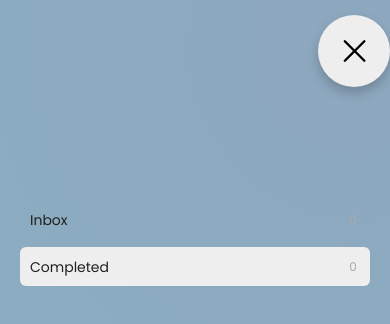
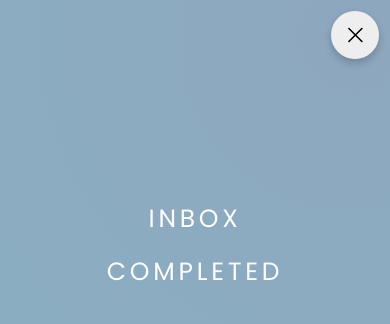
Before and after one commit to SirKaelan/Todo, a React (Create React App) app: page /completed in a window 390 px wide. Both pictures are taken after a click on the element 354 px from the left and 51 px from the top of the page. Shown: the top 324 px of the page. Built offline with nearby package versions, Linux system fonts and the light colour scheme.

Commit message:
Add hamburger drawer button styles

```diff
--- /dev/null
+++ b/src/ui/hamburger/ham-button/ham-button.module.scss
@@ -0,0 +1,36 @@
+@import "sass-partials/variables";
+@import "sass-partials/mixins";
+
+.ham_button {
+  padding: 0 2rem;
+
+  &:link,
+  &:visited {
+    text-transform: uppercase;
+    font-size: 4.5rem;
+    text-align: center;
+    color: #fff;
+    letter-spacing: 0.15em;
+    word-spacing: 0;
+    background-image: linear-gradient(
+      120deg,
+      transparent 0%,
+      transparent 50%,
+      #fff 50%
+    );
+    background-size: 220%;
+    background-repeat: no-repeat;
+    transition: transform 0.4s, color 0.4s, background-position 0.4s;
+
+    @include respond-to(sm) {
+      font-size: 2.5rem;
+    }
+  }
+
+  &:hover,
+  &:active {
+    color: #8da7be;
+    background-position: 100%;
+    transform: translateX(1rem);
+  }
+}
--- /dev/null
+++ b/src/ui/hamburger/ham-button/ham-button.tsx
@@ -0,0 +1,19 @@
+import React from "react";
+import styles from "./ham-button.module.scss";
+
+import { NavigationButton } from "features/tasks";
+import { Link } from "react-router-dom";
+
+type HamButtonProps = {
+  buttonData: NavigationButton;
+};
+
+export const HamButton = ({ buttonData }: HamButtonProps): JSX.Element => {
+  const endpoint = buttonData.label === "inbox" ? "/" : `/${buttonData.label}`;
+
+  return (
+    <Link to={endpoint} className={styles.ham_button}>
+      <span>{buttonData.label}</span>
+    </Link>
+  );
+};
--- a/src/ui/hamburger/hamburger.module.scss
+++ b/src/ui/hamburger/hamburger.module.scss
@@ -10,10 +10,10 @@
   gap: 0.6rem;
 
   position: fixed;
-  top: 2.5%;
-  right: 1.5%;
+  top: 0.5rem;
+  right: 0.5rem;
 
-  transform: scale(1.2);
+  transform: scale(0.8);
   width: 6rem;
   height: 6rem;
   border-radius: 50%;
@@ -54,7 +54,7 @@
     }
 
     & ~ .background {
-      transform: scale(90);
+      transform: scale(130);
     }
 
     & ~ .drawer {
@@ -80,10 +80,10 @@
   flex-direction: column;
 
   position: fixed;
-  top: 3%;
-  right: 1.9%;
-  height: 5rem;
-  width: 5rem;
+  top: 2rem;
+  right: 2rem;
+  height: 3rem;
+  width: 3rem;
   background-image: radial-gradient(#8da7be, #80ced7);
   border-radius: 50%;
   z-index: 980;
@@ -119,8 +119,12 @@
   &_container {
     display: flex;
     flex-direction: column;
-    gap: 0.75rem;
-    flex: 0 1 40rem;
+    gap: 1.5rem;
+    flex: 0 1 30rem;
     margin-top: 20rem;
+
+    @include respond-to(sm) {
+      flex: 0 1 20rem;
+    }
   }
 }
--- a/src/ui/hamburger/hamburger.tsx
+++ b/src/ui/hamburger/hamburger.tsx
@@ -1,7 +1,8 @@
 import React, { useState } from "react";
 import styles from "./hamburger.module.scss";
 
-import { NavigationButton, NavButton } from "features/tasks";
+import { NavigationButton } from "features/tasks";
+import { HamButton } from "ui";
 
 type HamburgerProps = {
   buttons: NavigationButton[];
@@ -26,7 +27,7 @@ export const Hamburger = ({ buttons }: HamburgerProps): JSX.Element => {
       <div className={styles.drawer}>
         <div className={styles.drawer_container}>
           {buttons.map((button) => (
-            <NavButton buttonData={button} />
+            <HamButton buttonData={button} />
           ))}
         </div>
       </div>
--- a/src/ui/index.ts
+++ b/src/ui/index.ts
@@ -5,3 +5,4 @@ export { Form } from "./form/form";
 export { Input } from "./input/input";
 export { Header } from "./header/header";
 export { Hamburger } from "./hamburger/hamburger";
+export { HamButton } from "./hamburger/ham-button/ham-button";
```
